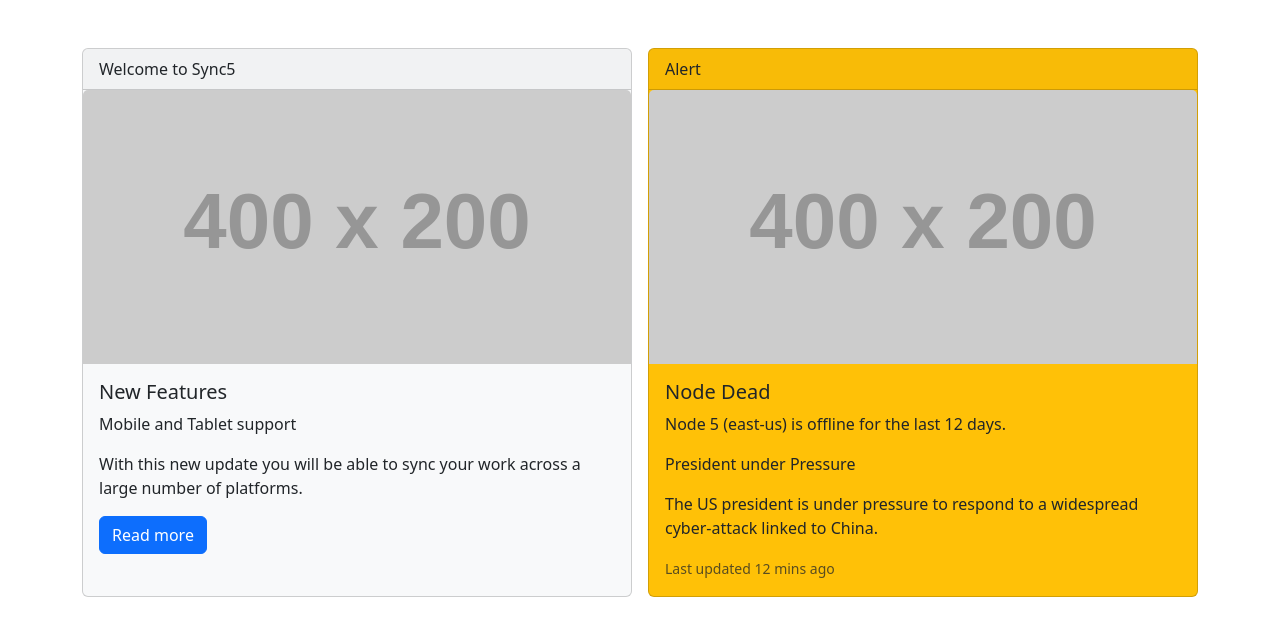
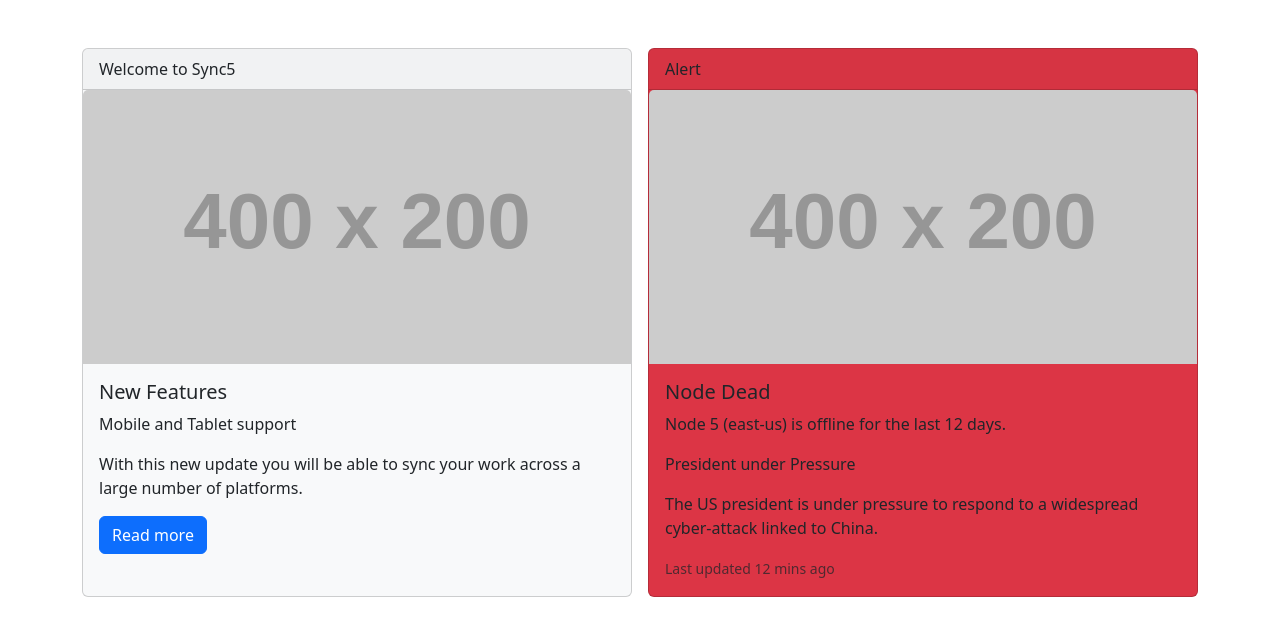
Before and after one commit to acciojob/bootstrap-card-Ritesh-Harge1, a website: page main.html in a window 1280 px wide. Drawn offline with nearby package versions, Linux system fonts and the light colour scheme; placeholder pictures from the web are drawn by us.

Commit message:
created a submission

```diff
--- a/main.html
+++ b/main.html
@@ -28,8 +28,7 @@
       </div>
     </div>
 
-    <!-- Card 2 -->
-    <div class="card bg-warning" style="width: 100%;">
+    <div class="card bg-danger" style="width: 100%;">
   <div class="card-header">Alert</div>
   <img src="https://via.placeholder.com/400x200" class="card-img-top" alt="Alert Image">
   <div class="card-body">
@@ -41,9 +40,6 @@
   </div>
 </div>
 
-  </div>
-</div>
-
 <!-- Bootstrap JS -->
 <script src="https://cdn.jsdelivr.net/npm/bootstrap@5.3.0/dist/js/bootstrap.bundle.min.js"></script>
 </body>
```
Lines whose indentation alone changed are shown as unchanged.
